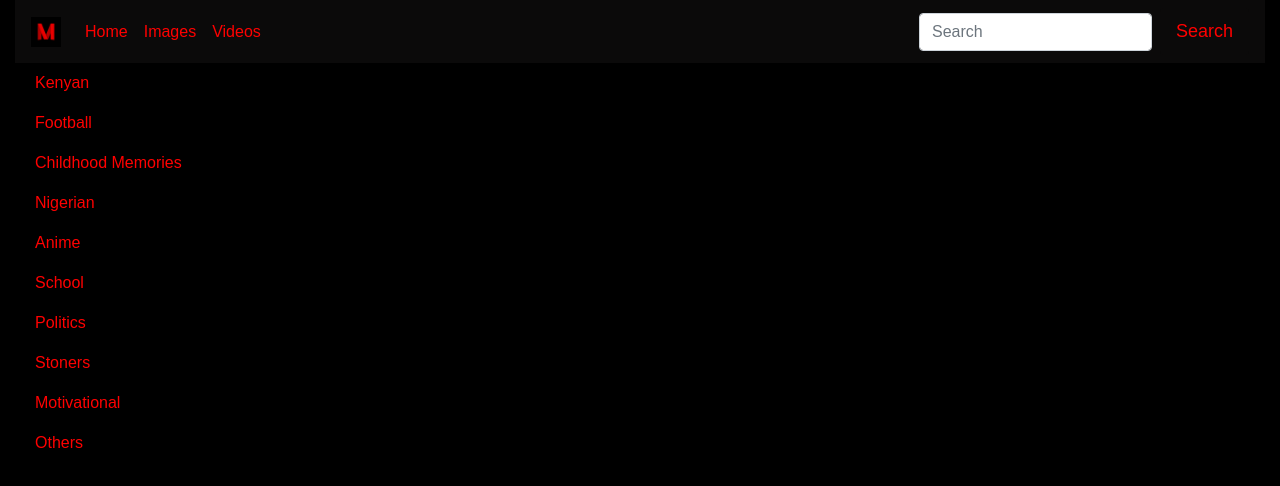
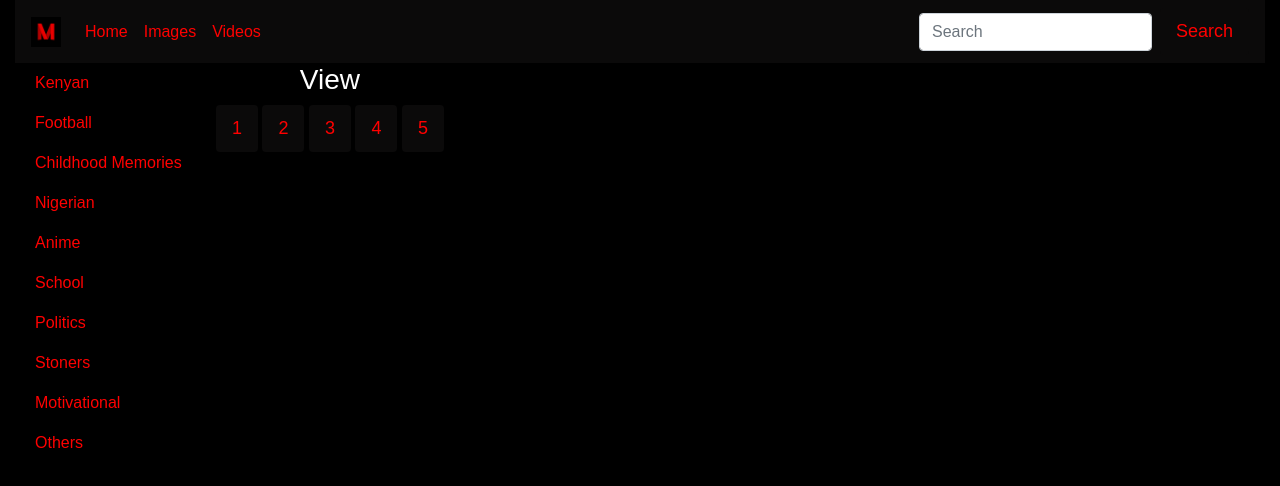
Before and after one commit to Bettyrosew/meme-hub, a plain HTML site: page images.html in a window 1280 px wide. Drawn offline with Linux system fonts and the light colour scheme.

Commit message:
Add styling to image page

```diff
--- a/css/styles.css
+++ b/css/styles.css
@@ -134,6 +134,11 @@ h1, .login-block h2, small{
   text-align: center;
 }
 
+.header h3{
+  color: white;
+  text-align: center;
+}
+
 .row {
   display: -ms-flexbox;
   display: flex;
@@ -165,6 +170,7 @@ h1, .login-block h2, small{
 
 .btn:hover {
   background-color: #2E2E2E;
+  color: red;
 }
 
 .btn.active {
--- a/images.html
+++ b/images.html
@@ -73,6 +73,16 @@
             </li>
           </ul>
         </div>
+
+        <div class="header" id="myHeader">
+          <h3>View</h3>
+          <button type="button" class="btn" onclick="one()">1</button>
+          <button type="button" class="btn" onclick="two()">2</button>
+          <button type="button" class="btn" onclick="three()">3</button>
+          <button type="button" class="btn" onclick="four()">4</button>
+          <button type="button" class="btn" onclick="same()">5</button>
+        </div>
+
         <div class="kenyan col-md-10">
           <h1>Kenyan Memes</h1>
           <div class="row grid">
```
